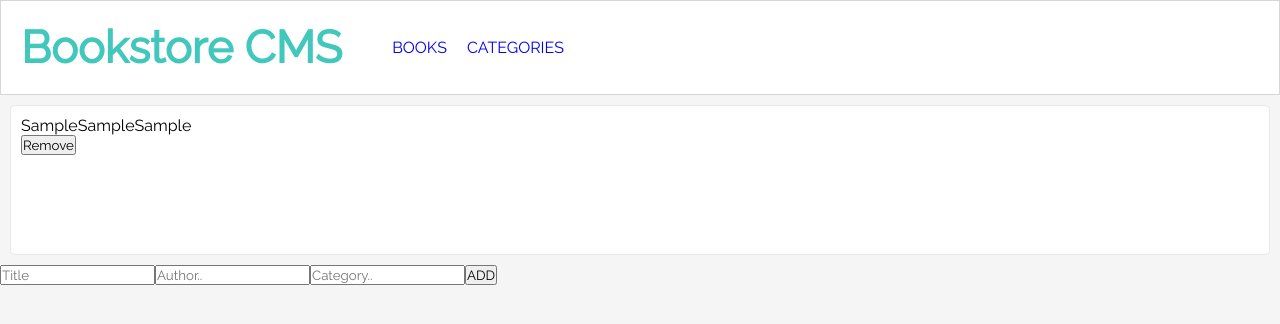
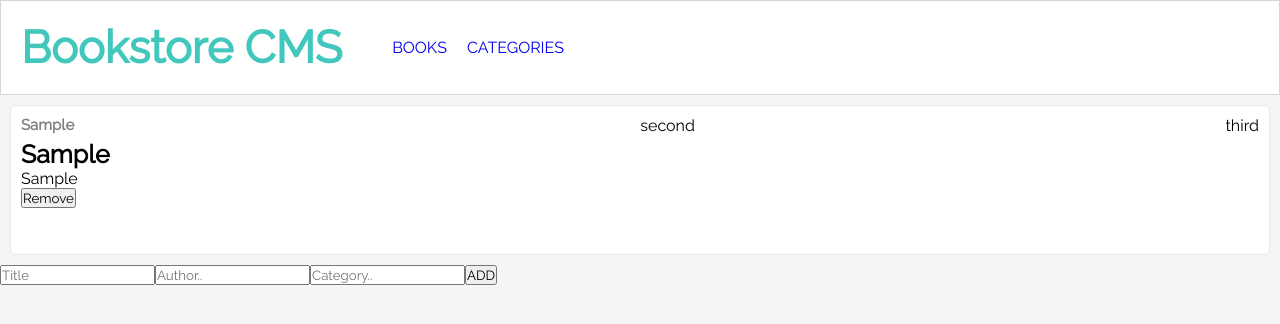
Before and after one commit to Amedzro-Elikplim/Bookstore, a React (Create React App) app: page / in a window 1280 px wide. Both pictures are taken after typing "Sample", "Sample", "Sample" into the empty fields and a click on the button "ADD". Shown: the top 324 px of the page. Built offline with nearby package versions, Linux system fonts and the light colour scheme; no server answers.

Commit message:
Add div to mark sections in book container

```diff
--- a/src/Components/Book.js
+++ b/src/Components/Book.js
@@ -17,14 +17,22 @@ function Book(props) {
   return (
     <div className="book-container d-flex">
       <div>
-        <div className="d-flex spacing">
-          <p>{title}</p>
-          <p>{author}</p>
-          <p>{category}</p>
+        <div className="book-info">
+          <p className="category">{category}</p>
+          <p className="title">{title}</p>
+          <p className="author">{author}</p>
         </div>
         <button type="button" className="button" onClick={removeBook}>
           Remove
         </button>
+      </div>
+
+      <div>
+        second
+      </div>
+
+      <div>
+        third
       </div>
     </div>
   );
```
